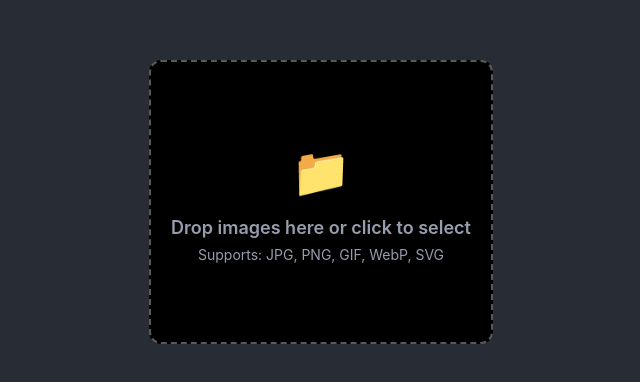
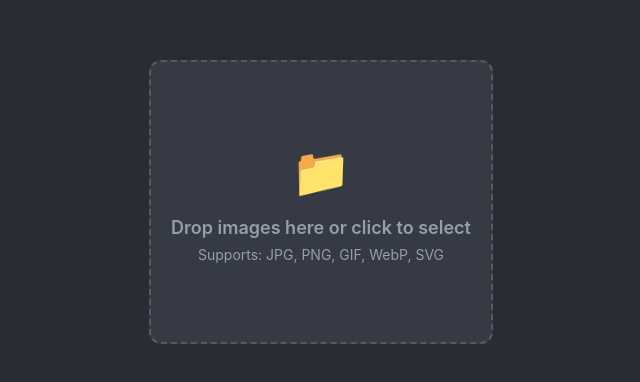
Before and after one commit to shrayg/pill_image_generator, a React (Create React App) app: page / in a window 1280 px wide. Shown: the part 198-580 px from the top of the page, without its empty margins (319-959 px from the left). Built offline with nearby package versions, Linux system fonts and the light colour scheme.

Commit message:
color done

```diff
--- a/src/components/styles.css
+++ b/src/components/styles.css
@@ -11,7 +11,7 @@
   text-align: center;
   cursor: pointer;
   transition: all 0.3s ease;
-  background-color: #000000;
+  background-color: #353a44;
   min-height: 200px;
   display: flex;
   align-items: center;
@@ -20,12 +20,12 @@
 
 .drop-zone:hover {
   border-color: #3b82f6;
-  background-color: #000000;
+  background-color: #353a44;
 }
 
 .drop-zone.drag-over {
   border-color: #6c81a3;
-  background-color: #000000;
+  background-color: #353a44;
   transform: scale(1.02);
 }
 
```
